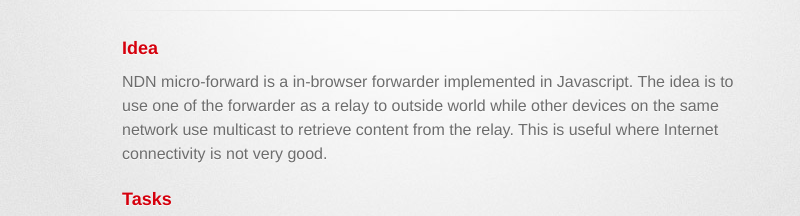
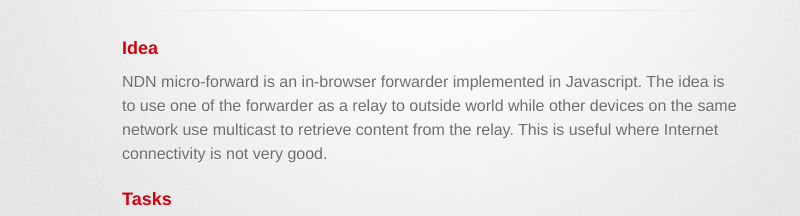
Before and after one commit to 3rd-ndn-hackathon/microforwarder-multicast, a plain HTML site: page index.html in a window 1280 px wide. Shown: the part 236-452 px from the top of the page, without its empty margins (208-1008 px from the left). Drawn offline with Linux system fonts and the light colour scheme; a web font is replaced by a local one.

Commit message:
Update index.html

```diff
--- a/index.html
+++ b/index.html
@@ -34,7 +34,7 @@
           <h3>
 <a id="idea" class="anchor" href="#idea" aria-hidden="true"><span aria-hidden="true" class="octicon octicon-link"></span></a>Idea</h3>
 
-<p>NDN micro-forward is a in-browser forwarder implemented in Javascript. The idea is to use one of the forwarder as a relay to outside world while other devices on the same network use multicast to retrieve content from the relay. This is useful where Internet connectivity is not very good.</p>
+<p>NDN micro-forward is an in-browser forwarder implemented in Javascript. The idea is to use one of the forwarder as a relay to outside world while other devices on the same network use multicast to retrieve content from the relay. This is useful where Internet connectivity is not very good.</p>
 
 <h3>
 <a id="tasks" class="anchor" href="#tasks" aria-hidden="true"><span aria-hidden="true" class="octicon octicon-link"></span></a>Tasks</h3>
```
